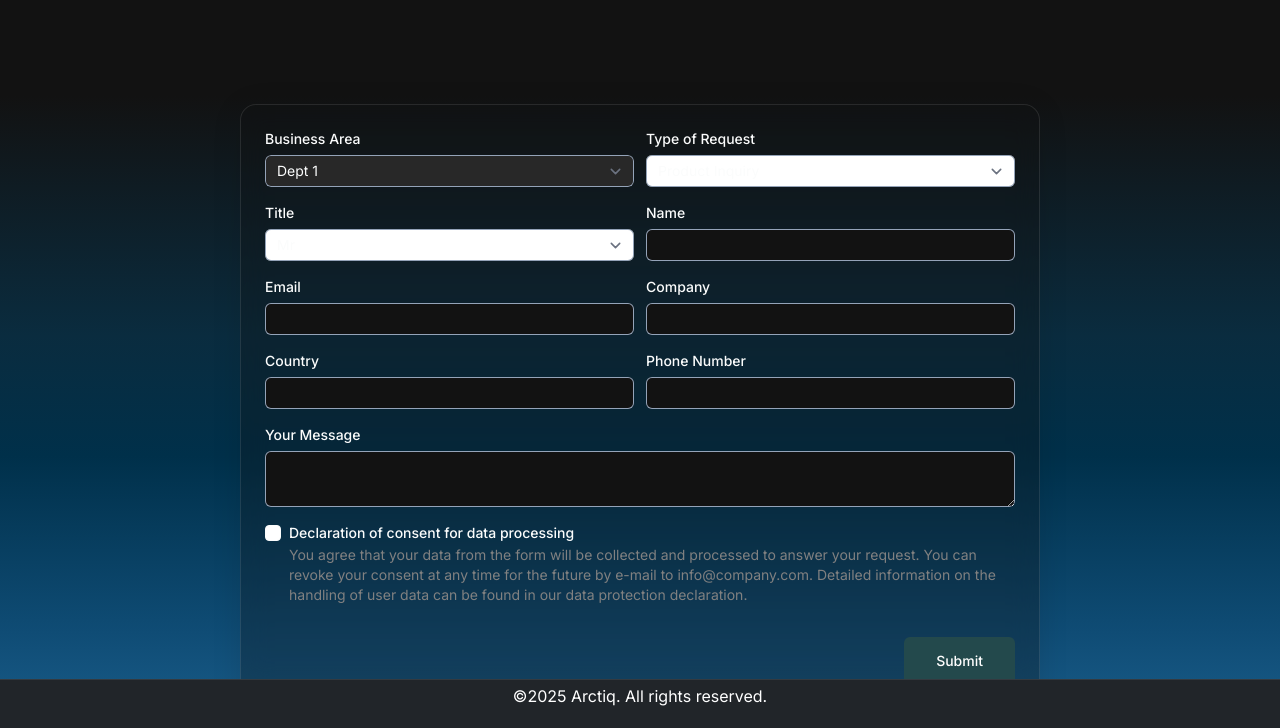
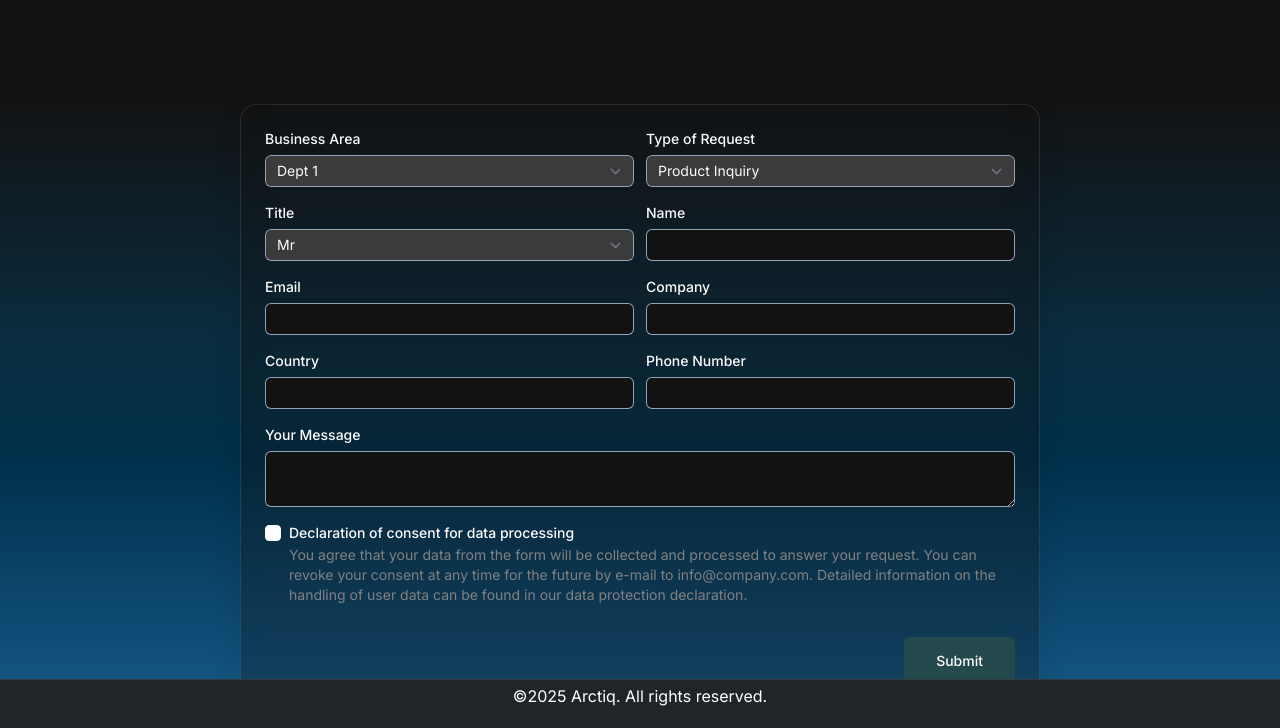
Before and after one commit to sapWRLD/Arctic, a website: page contact.html in a window 1280 px wide. Shown: the part 72-800 px from the top of the page. Drawn offline with nearby package versions, Linux system fonts and the light colour scheme.

Commit message:
color testing

```diff
--- a/contact.html
+++ b/contact.html
@@ -54,7 +54,7 @@
 >
   <div class="fs-field">
     <label class="fs-label" for="business-area">Business Area</label>
-    <select class="fs-select" id="business-area" name="business-area" required style="background-color: rgb(40, 40, 40);">
+    <select class="fs-select" id="business-area" name="business-area" required style="background-color: rgb(59, 59, 59);">
       <option value="dept-1">Dept 1</option>
       <option value="dept-2">Dept 2</option>
       <option value="dept-3">Dept 3</option>
@@ -62,7 +62,7 @@
   </div>
   <div class="fs-field">
     <label class="fs-label" for="request-type">Type of Request</label>
-    <select class="fs-select" id="request-type" name="request-type" required>
+    <select class="fs-select" id="request-type" name="request-type" required style="background-color: rgb(59, 59, 59);">
       <option value="product-inquiry">Product Inquiry</option>
       <option value="purchase-request">Purchase Request</option>
       <option value="general-inquiry">General Inquiry</option>
@@ -70,7 +70,7 @@
   </div>
   <div class="fs-field">
     <label class="fs-label" for="title">Title</label>
-    <select class="fs-select" id="title" name="title" required>
+    <select class="fs-select" id="title" name="title" required style="background-color: rgb(59, 59, 59);">
       <option value="mr">Mr</option>
       <option value="ms">Ms</option>
       <option value="mx">Mx</option>
```
